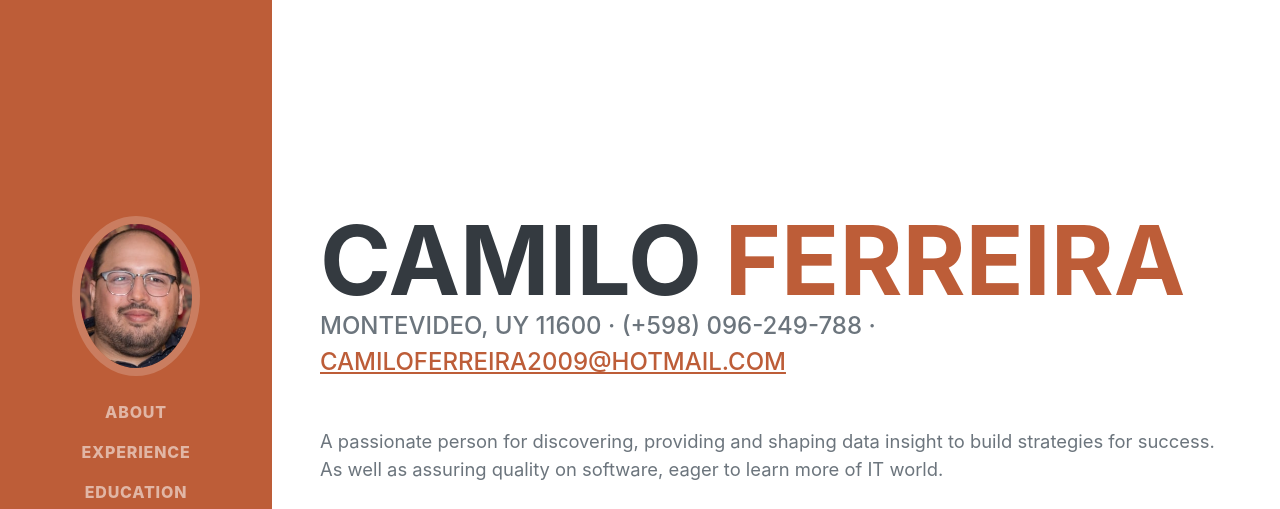
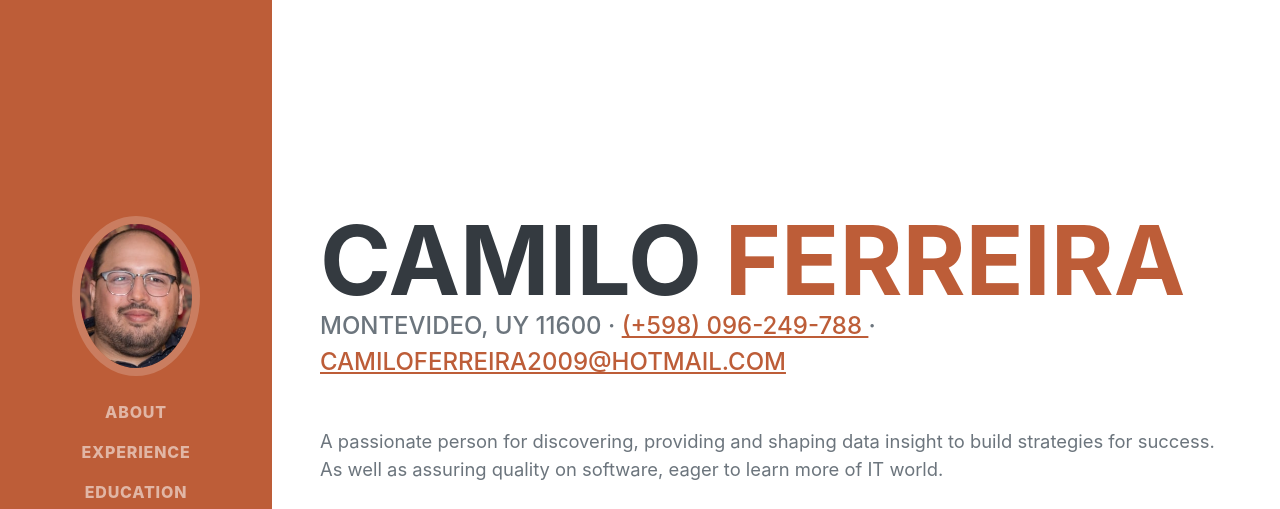
Before and after one commit to ferreiracamilo/ferreiracamilo.github.io, a plain HTML site: page index.html in a window 1280 px wide. Shown: the top 509 px of the page. Drawn offline with nearby package versions, Linux system fonts and the light colour scheme; a web font is replaced by a local one.

Commit message:
Add files via upload

```diff
--- a/index.html
+++ b/index.html
@@ -53,7 +53,7 @@
                         <span class="text-primary">Ferreira</span>
                     </h1>
                     <div class="subheading mb-5">
-                        Montevideo, UY 11600 · (+598) 096-249-788 ·
+                        Montevideo, UY 11600 · <a href="tel:+59896249788"> (+598) 096-249-788 </a> ·
                         <a href="mailto:camiloferreira2009@hotmail.com" >camiloferreira2009@hotmail.com</a>
                     </div>
                     <p class="lead mb-5">
```
